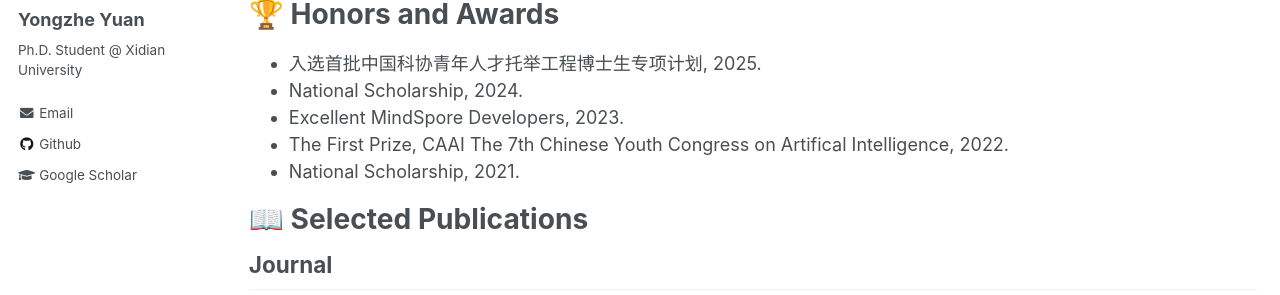
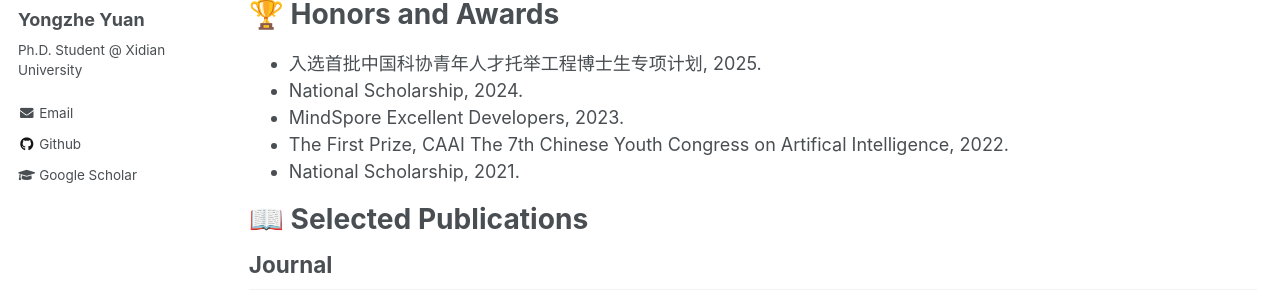
Before and after one commit to YYZMARS/YYZMARS.github.io, a Jekyll site: the page built from _pages/home.md, in a window 1280 px wide and 900 px high, scrolled down 345 px. Shown: the part 153-448 px from the top of the window. Built offline with Jekyll 4.4.1, drawn with Linux system fonts in a browser that asks for light colours; a script that is not in the unit is left out.

```diff
--- a/_pages/home.md
+++ b/_pages/home.md
@@ -22,7 +22,7 @@ I am currently pursuing the Ph.D degree advised by [Prof. Yue Wu](https://ywuchi
 <h1>🏆 Honors and Awards</h1>
 - 入选首批中国科协青年人才托举工程博士生专项计划, 2025.
 - National Scholarship, 2024.
-- Excellent MindSpore Developers, 2023.
+- MindSpore Excellent Developers, 2023.
 - The First Prize, CAAI The 7th Chinese Youth Congress on Artifical Intelligence, 2022.
 - National Scholarship, 2021.
 
```
